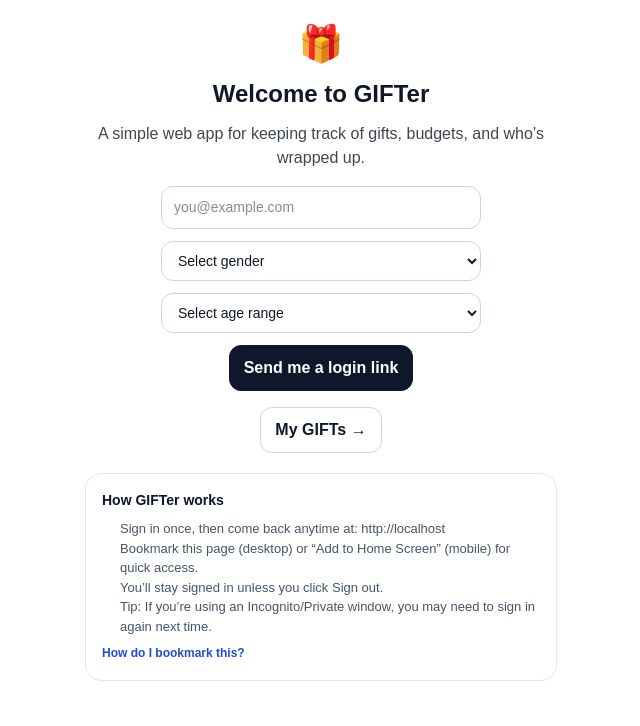
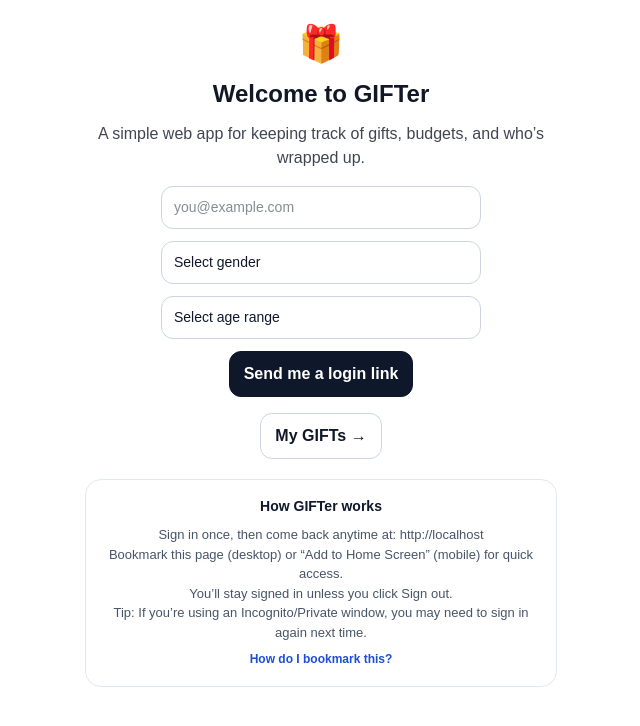
Before and after one commit to davidpjayne-gifter/gifter-applocal, a Next.js app: page / in a window 1280 px wide. Shown: the top 726 px of the page, without its empty margins (319-959 px from the left). Built offline with nearby package versions, Linux system fonts and the light colour scheme; no server answers.

Commit message:
two pages change styling

```diff
--- a/app/page.tsx
+++ b/app/page.tsx
@@ -139,9 +139,13 @@ export default function HomePage() {
             border: "1px solid #cbd5e1",
             fontSize: 14,
             background: "#fff",
+            color: gender ? "#1d4ed8" : "#0f172a",
+            appearance: "none",
           }}
         >
-          <option value="">Select gender</option>
+          <option value="" disabled>
+            Select gender
+          </option>
           <option value="male">Male</option>
           <option value="female">Female</option>
         </select>
@@ -157,9 +161,13 @@ export default function HomePage() {
             border: "1px solid #cbd5e1",
             fontSize: 14,
             background: "#fff",
+            color: ageRange ? "#1d4ed8" : "#0f172a",
+            appearance: "none",
           }}
         >
-          <option value="">Select age range</option>
+          <option value="" disabled>
+            Select age range
+          </option>
           <option value="13-17">13–17</option>
           <option value="18-24">18–24</option>
           <option value="25-34">25–34</option>
@@ -231,7 +239,7 @@ export default function HomePage() {
       <div
         style={{
           marginTop: 20,
-          textAlign: "left",
+          textAlign: "center",
           border: "1px solid #e2e8f0",
           borderRadius: 16,
           padding: 16,
@@ -241,7 +249,16 @@ export default function HomePage() {
         <div style={{ fontWeight: 900, fontSize: 14, color: "#0f172a" }}>
           How GIFTer works
         </div>
-        <ul style={{ marginTop: 8, paddingLeft: 18, fontSize: 13, color: "#475569" }}>
+        <ul
+          style={{
+            marginTop: 8,
+            paddingLeft: 0,
+            fontSize: 13,
+            color: "#475569",
+            listStylePosition: "inside",
+            textAlign: "center",
+          }}
+        >
           <li>Sign in once, then come back anytime at: {origin || "this site"}</li>
           <li>Bookmark this page (desktop) or “Add to Home Screen” (mobile) for quick access.</li>
           <li>You’ll stay signed in unless you click Sign out.</li>
@@ -261,13 +278,14 @@ export default function HomePage() {
             fontWeight: 700,
             cursor: "pointer",
             fontSize: 12,
+            textAlign: "center",
           }}
         >
           {showBookmarkHelp ? "Hide bookmark tips" : "How do I bookmark this?"}
         </button>
 
         {showBookmarkHelp && (
-          <div style={{ marginTop: 6, fontSize: 12, color: "#475569" }}>
+          <div style={{ marginTop: 6, fontSize: 12, color: "#475569", textAlign: "center" }}>
             Desktop: Press Ctrl+D (Windows) / Cmd+D (Mac). Mobile: Share → Add to Home Screen.
           </div>
         )}
```
